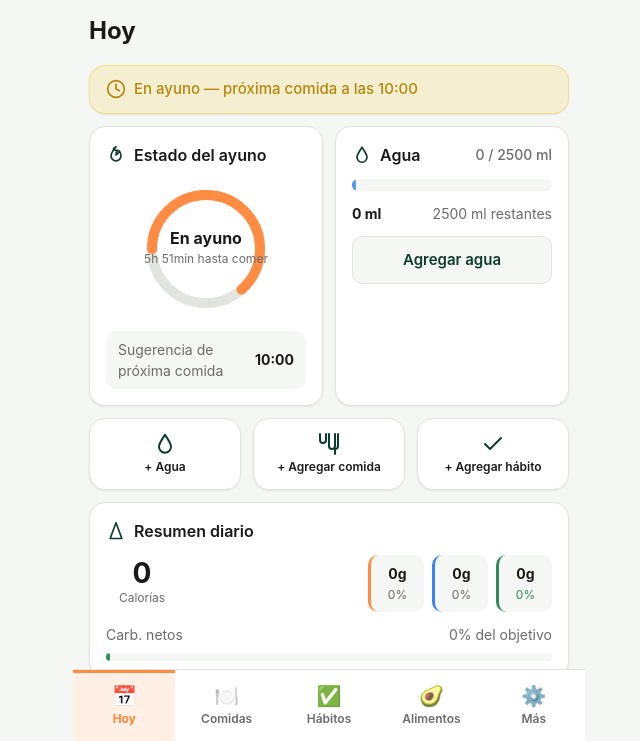
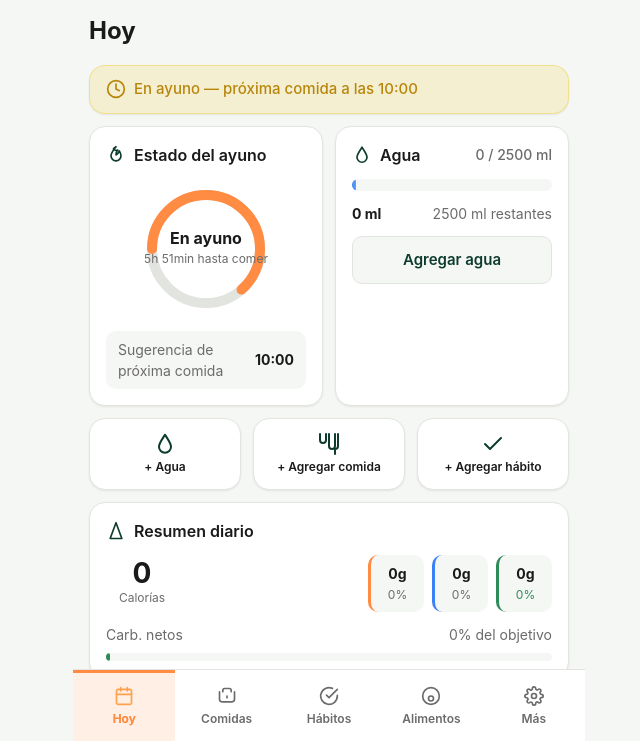
Before and after one commit to mariobustosjmz/keto-life-pro, a plain HTML site: page index.html in a window 1280 px wide. Shown: the part 59-800 px from the top of the page, without its empty margins (311-951 px from the left). Drawn offline with Linux system fonts and the light colour scheme.

Commit message:
feat(ui): replace footer nav emojis with inline SVG icons

```diff
--- a/index.html
+++ b/index.html
@@ -60,23 +60,23 @@
 
     <nav class="bottom-nav" role="navigation" aria-label="Navegación principal">
       <button class="nav-item is-active" type="button" data-section="today" aria-label="Hoy" aria-current="page">
-        <span class="nav-item__icon" aria-hidden="true">📅</span>
+        <span class="nav-item__icon" aria-hidden="true"><svg viewBox="0 0 24 24" width="20" height="20" fill="none" stroke="currentColor" stroke-width="2" stroke-linecap="round" stroke-linejoin="round"><rect x="3" y="4" width="18" height="18" rx="2" ry="2"/><line x1="16" y1="2" x2="16" y2="6"/><line x1="8" y1="2" x2="8" y2="6"/><line x1="3" y1="10" x2="21" y2="10"/></svg></span>
         <span class="nav-item__label" data-i18n="nav.today">Hoy</span>
       </button>
       <button class="nav-item" type="button" data-section="meals" aria-label="Comidas">
-        <span class="nav-item__icon" aria-hidden="true">🍽️</span>
+        <span class="nav-item__icon" aria-hidden="true"><svg viewBox="0 0 24 24" width="20" height="20" fill="none" stroke="currentColor" stroke-width="2" stroke-linecap="round" stroke-linejoin="round"><path d="M3 7v9a3 3 0 0 0 3 3h12a3 3 0 0 0 3-3V7"/><path d="M7 7V5a2 2 0 0 1 2-2h6a2 2 0 0 1 2 2v2"/><path d="M12 14v-2"/></svg></span>
         <span class="nav-item__label" data-i18n="nav.meals">Comidas</span>
       </button>
       <button class="nav-item" type="button" data-section="habits" aria-label="Hábitos">
-        <span class="nav-item__icon" aria-hidden="true">✅</span>
+        <span class="nav-item__icon" aria-hidden="true"><svg viewBox="0 0 24 24" width="20" height="20" fill="none" stroke="currentColor" stroke-width="2" stroke-linecap="round" stroke-linejoin="round"><path d="M22 11.08V12a10 10 0 1 1-5.93-9.14"/><polyline points="22 4 12 14.01 9 11.01"/></svg></span>
         <span class="nav-item__label" data-i18n="nav.habits">Hábitos</span>
       </button>
       <button class="nav-item" type="button" data-section="foods" aria-label="Alimentos">
-        <span class="nav-item__icon" aria-hidden="true">🥑</span>
+        <span class="nav-item__icon" aria-hidden="true"><svg viewBox="0 0 24 24" width="20" height="20" fill="none" stroke="currentColor" stroke-width="2" stroke-linecap="round" stroke-linejoin="round"><path d="M12 2a10 10 0 0 1 0 20 10 10 0 0 1 0-20"/><path d="M12 12a3 3 0 0 1 0 6 3 3 0 0 1 0-6"/></svg></span>
         <span class="nav-item__label" data-i18n="nav.foods">Alimentos</span>
       </button>
       <button class="nav-item" type="button" data-section="more" aria-label="Más">
-        <span class="nav-item__icon" aria-hidden="true">⚙️</span>
+        <span class="nav-item__icon" aria-hidden="true"><svg viewBox="0 0 24 24" width="20" height="20" fill="none" stroke="currentColor" stroke-width="2" stroke-linecap="round" stroke-linejoin="round"><circle cx="12" cy="12" r="3"/><path d="M19.4 15a1.65 1.65 0 0 0 .33 1.82l.06.06a2 2 0 0 1 0 2.83 2 2 0 0 1-2.83 0l-.06-.06a1.65 1.65 0 0 0-1.82-.33 1.65 1.65 0 0 0-1 1.51V21a2 2 0 0 1-2 2 2 2 0 0 1-2-2v-.09A1.65 1.65 0 0 0 9 19.4a1.65 1.65 0 0 0-1.82.33l-.06.06a2 2 0 0 1-2.83 0 2 2 0 0 1 0-2.83l.06-.06a1.65 1.65 0 0 0 .33-1.82 1.65 1.65 0 0 0-1.51-1H3a2 2 0 0 1-2-2 2 2 0 0 1 2-2h.09A1.65 1.65 0 0 0 4.6 9a1.65 1.65 0 0 0-.33-1.82l-.06-.06a2 2 0 0 1 0-2.83 2 2 0 0 1 2.83 0l.06.06a1.65 1.65 0 0 0 1.82.33H9a1.65 1.65 0 0 0 1-1.51V3a2 2 0 0 1 2-2 2 2 0 0 1 2 2v.09a1.65 1.65 0 0 0 1 1.51 1.65 1.65 0 0 0 1.82-.33l.06-.06a2 2 0 0 1 2.83 0 2 2 0 0 1 0 2.83l-.06.06a1.65 1.65 0 0 0-.33 1.82V9a1.65 1.65 0 0 0 1.51 1H21a2 2 0 0 1 2 2 2 2 0 0 1-2 2h-.09a1.65 1.65 0 0 0-1.51 1z"/></svg></span>
         <span class="nav-item__label" data-i18n="nav.more">Más</span>
       </button>
     </nav>
```
